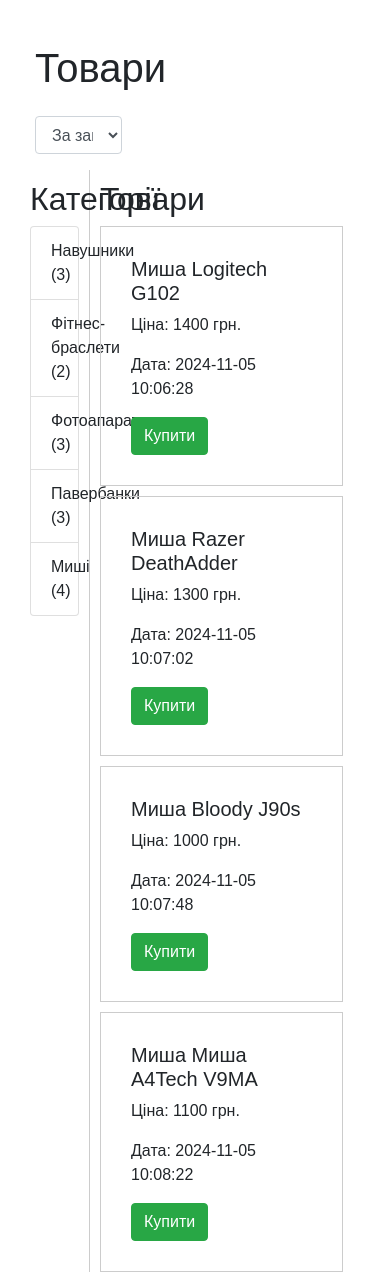
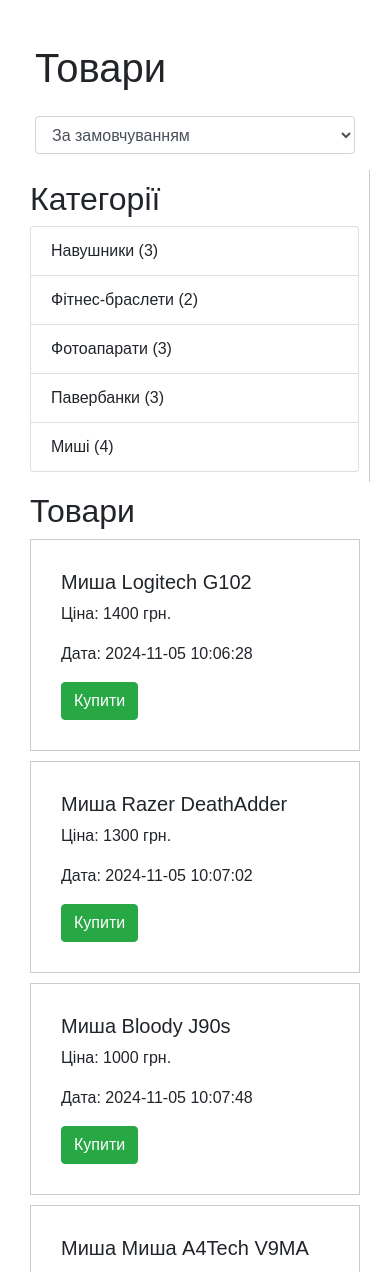
Before and after one commit to Tetiana-Polishchuck/test-php, a PHP site: page / in a window 390 px wide. Shown: the top 1272 px of the page. Run offline with PHP 8.4, Linux system fonts and the light colour scheme; data comes from the database, SQL or seed files in the repository; a stand-in replaces the project's code that opens the database connection; some libraries are stand-ins or nearby versions.

Commit message:
тести + мобільна версія

```diff
--- a/App/Views/home.php
+++ b/App/Views/home.php
@@ -23,7 +23,7 @@
     <h1 class="my-4">Товари</h1>
 
     <div class="row mb-3">
-        <div class="col-4">
+        <div class="col-12 col-4">
             <select id="sort" onchange="sortProducts()"  class="form-control">
                 <option value="default">За замовчуванням</option>
                 <option value="price_asc">Спочатку дешевші</option>
@@ -34,7 +34,7 @@
     </div>
 
     <div class="row">
-        <div class="categories col-md-4">
+        <div class="categories col-12 col-md-4">
             <h2>Категорії</h2>
             <ul class="list-group">
                 <?php
@@ -48,7 +48,7 @@
             </ul>
         </div>
 
-        <div class="products col-md-8">
+        <div class="products col-12 col-md-8">
             <h2>Товари</h2>
             <div class="product hidden">
                 <div class="">
```
Also changed, not shown: App/Tests/Components/TreeBuilderTest.php (+38 -0 lines).
